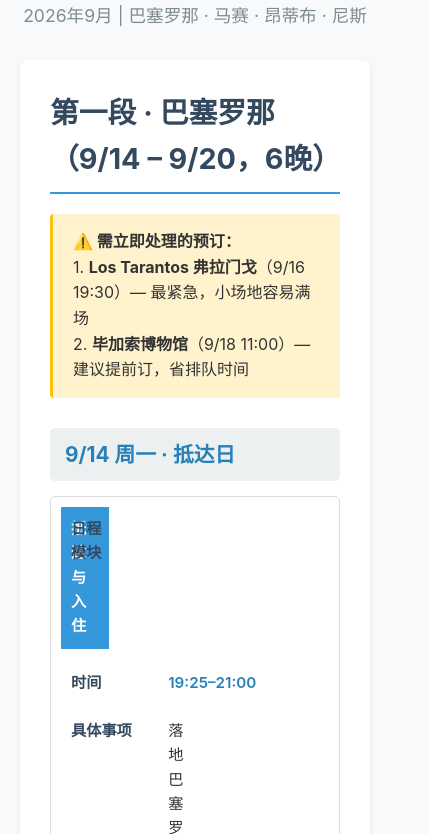
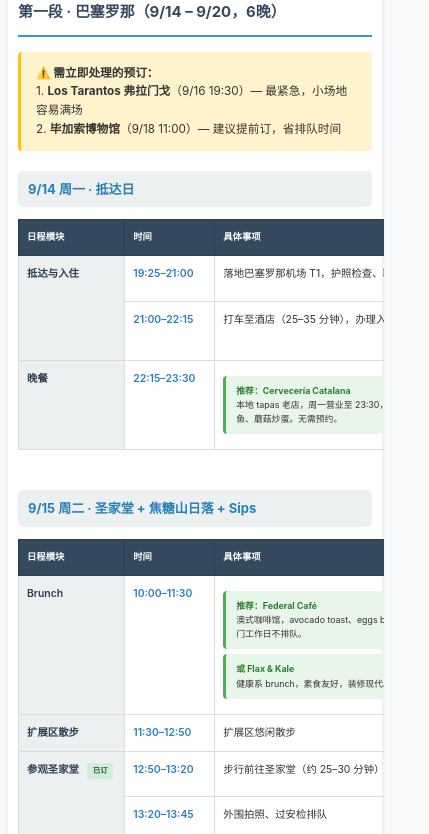
Before and after one commit to shenmail0607/europe-trip-2026, a plain HTML site: page index.html in a window 390 px wide. Shown: the part 92-926 px from the top of the page, 429 px wide, since content can reach past the window. Drawn offline with Linux system fonts and the light colour scheme.

Commit message:
优化移动端表格显示为横向滚动
Co-Authored-By: Claude Opus 5 (1M context) <noreply@anthropic.com>

```diff
--- a/index.html
+++ b/index.html
@@ -193,52 +193,161 @@
         }
 
         @media (max-width: 1024px) {
-            .module-col { width: 18%; }
-            .time-col { width: 14%; }
-            .detail-col { width: 35%; }
-            .location-col { width: 18%; }
-            .note-col { width: 15%; }
+            body {
+                padding: 15px;
+            }
+
+            h1 {
+                font-size: 2em;
+            }
+
+            .section {
+                padding: 20px;
+            }
         }
 
         @media (max-width: 768px) {
-            table, thead, tbody, th, td, tr {
-                display: block;
-            }
-
-            thead tr {
-                display: none;
-            }
-
-            tr {
+            body {
+                padding: 10px;
+                font-size: 14px;
+            }
+
+            h1 {
+                font-size: 1.6em;
+                margin-bottom: 8px;
+            }
+
+            .subtitle {
+                font-size: 0.95em;
+                margin-bottom: 20px;
+            }
+
+            .section {
+                padding: 12px;
+                margin-bottom: 20px;
+            }
+
+            .section-title {
+                font-size: 1.3em;
                 margin-bottom: 15px;
-                border: 1px solid #ddd;
-                border-radius: 5px;
+            }
+
+            .day-title {
+                font-size: 1.1em;
+                margin: 20px 0 12px 0;
+                padding: 8px 12px;
+            }
+
+            .warning-box, .info-box {
+                padding: 12px 15px;
+                margin: 12px 0;
+                font-size: 0.9em;
+            }
+
+            /* 表格横向滚动 */
+            .table-wrapper {
+                overflow-x: auto;
+                -webkit-overflow-scrolling: touch;
+                margin: 0 -12px;
+                padding: 0 12px;
+            }
+
+            table {
+                min-width: 800px;
+                font-size: 0.85em;
+            }
+
+            th {
+                padding: 10px 8px;
+                font-size: 0.9em;
+            }
+
+            td {
+                padding: 10px 8px;
+            }
+
+            .module-col {
+                min-width: 100px;
+            }
+
+            .time-col {
+                min-width: 90px;
+            }
+
+            .detail-col {
+                min-width: 250px;
+            }
+
+            .location-col {
+                min-width: 120px;
+            }
+
+            .note-col {
+                min-width: 150px;
+            }
+
+            .map-link {
+                font-size: 0.85em;
+                padding: 4px 8px;
+            }
+
+            .restaurant-box {
+                margin: 5px 0;
+                padding: 8px 10px;
+                font-size: 0.85em;
+            }
+
+            .badge {
+                font-size: 0.7em;
+                padding: 2px 6px;
+            }
+        }
+
+        @media (max-width: 480px) {
+            body {
+                padding: 8px;
+                font-size: 13px;
+            }
+
+            h1 {
+                font-size: 1.4em;
+            }
+
+            .subtitle {
+                font-size: 0.85em;
+            }
+
+            .section {
                 padding: 10px;
             }
 
-            td {
-                border: none;
-                position: relative;
-                padding-left: 40%;
-                text-align: left;
-            }
-
-            td:before {
-                content: attr(data-label);
-                position: absolute;
-                left: 10px;
-                font-weight: bold;
-                color: #34495e;
-            }
-
-            .module-col {
-                background: #3498db !important;
-                color: white !important;
-                padding: 10px !important;
-                margin-bottom: 10px;
+            .section-title {
+                font-size: 1.15em;
+            }
+
+            .day-title {
+                font-size: 1em;
+                padding: 8px 10px;
+            }
+
+            table {
+                min-width: 750px;
+                font-size: 0.8em;
             }
         }
     </style>
+    <script>
+        // 页面加载后自动给所有表格添加滚动容器
+        document.addEventListener('DOMContentLoaded', function() {
+            const tables = document.querySelectorAll('table');
+            tables.forEach(table => {
+                const wrapper = document.createElement('div');
+                wrapper.className = 'table-wrapper';
+                table.parentNode.insertBefore(wrapper, table);
+                wrapper.appendChild(table);
+            });
+        });
+    </script>
 </head>
 <body>
     <div class="container">
```
